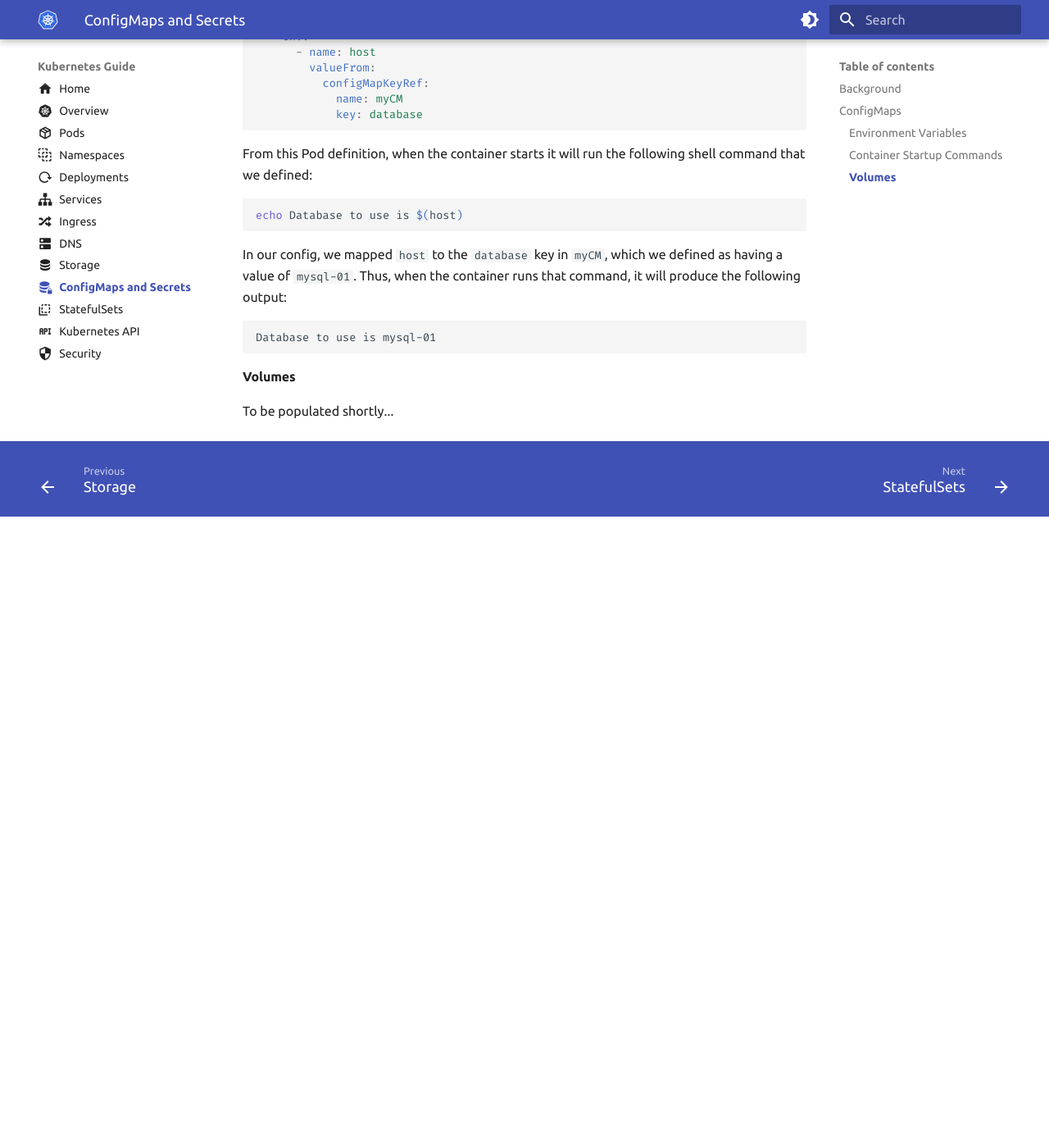
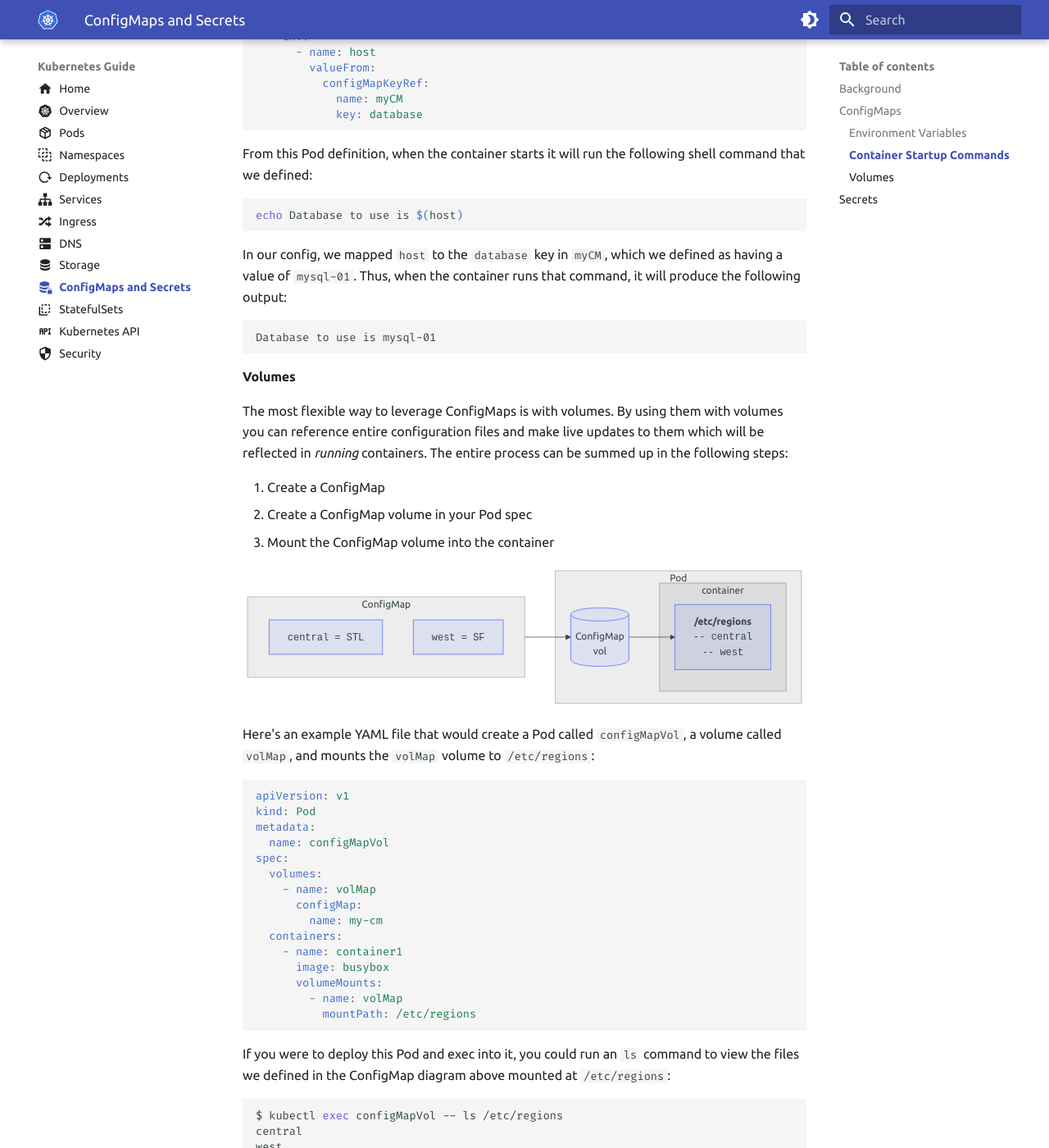
Before and after one commit to Braundo/kubernetes-guide, an MkDocs documentation site: the page built from docs/config-maps-secrets.md, in a window 1280 px wide and 1400 px high, scrolled down 4772 px. Shown: the whole window at 82% size. Built offline with MkDocs 1.6.1 and Material for MkDocs 9.7.7, drawn with Linux system fonts in a browser that asks for light colours; before the commit the page ends 5402 px from its top, so only the background shows below that; some of the changed text lies outside the part shown.

Commit message:
finished configmap and secrets section

````diff
--- a/docs/config-maps-secrets.md
+++ b/docs/config-maps-secrets.md
@@ -186,4 +186,106 @@
 ```
 
 #### Volumes
-To be populated shortly...
+The most flexible way to leverage ConfigMaps is with volumes. By using them with volumes you can reference entire configuration files and make live updates to them which will be reflected in *running* containers. The entire process can be summed up in the following steps:
+
+1. Create a ConfigMap
+1. Create a ConfigMap volume in your Pod spec
+1. Mount the ConfigMap volume into the container
+
+``` mermaid
+flowchart LR
+    subgraph ConfigMap
+        cm1[<tt>central = STL]
+        cm2[<tt>west = SF]
+    end
+
+    subgraph Pod
+        cmv[(ConfigMap<br>vol)]
+        subgraph container
+        fs["<b>/etc/regions</b><br><tt>-- central<br>-- west"]
+        end
+    end
+ConfigMap --> cmv
+cmv --> fs
+```
+
+Here's an example YAML file that would create a Pod called `configMapVol`, a volume called `volMap`, and mounts the `volMap` volume to `/etc/regions`:
+
+``` yaml
+apiVersion: v1
+kind: Pod
+metadata:
+  name: configMapVol
+spec:
+  volumes:
+    - name: volMap
+      configMap:
+        name: my-cm
+  containers:
+    - name: container1
+      image: busybox
+      volumeMounts:
+        - name: volMap
+          mountPath: /etc/regions
+```
+
+If you were to deploy this Pod and exec into it, you could run an `ls` command to view the files we defined in the ConfigMap diagram above mounted at `/etc/regions`:
+
+``` shell
+$ kubectl exec configMapVol -- ls /etc/regions
+central
+west
+```
+
+## Secrets
+Secrets are extremely similar in shape and function to ConfigMaps in that they hold configuration data that can be injected into containers at run-time. However, Secrets differ in the fact that they base-64 encode values and are made for storing sensitive data such as tokens, certificates, and passwords.
+
+!!! warning "These values are not encrypted by default and can easily be decoded."
+
+A standard flow for implementing secrets looks like this:
+
+``` mermaid
+flowchart TD
+    A[Create Secret and persist to cluster store - unencrypted] --> B[Pod is configured to use Secret]
+    B --> C[Secret data is transferred - unencrypted - to the node]
+    C --> D[Node kubelet starts the Pod and its containers]
+    D --> E[Secret is mounted into the container's temp filesystem and decoded into plain text]
+    E --> F[Application consumes Secret]
+    F --> G[Secret is deleted from the node once the Pod is deleted]
+```
+Additionally here is an example of how a YAML file might look for creating a Secret:
+
+``` yaml
+apiVersion: v1
+kind: Secret
+metadata:
+  name: my-secret
+type: Opaque
+data:
+  password: UGFzc3dvcmQxMjM=
+  user: dmlubnk=
+
+# rest of file omitted for simplicity
+```
+
+And here's an example of how to define a Pod and use the Secret as a volume:
+
+``` yaml
+apiVersion: v1
+kind: Pod
+metadata:
+  name: my-pod
+spec:
+  volumes:
+  - name: secret-vol
+    secret:
+      secretName: my-secret
+  containers:
+  - name: my-container
+    image: busybox
+    volumeMounts:
+    - name: secret-vol
+      mountPath: /etc/secrets/
+```
+
+!!! info "Secrets are mounted as read-only objects in the containers to prevent accidental manipulation."
````
